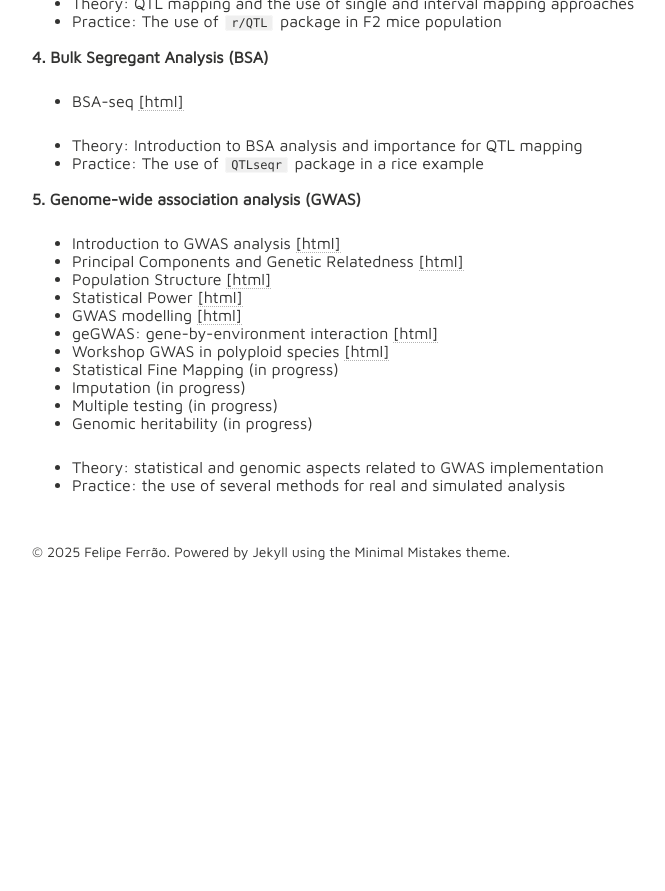
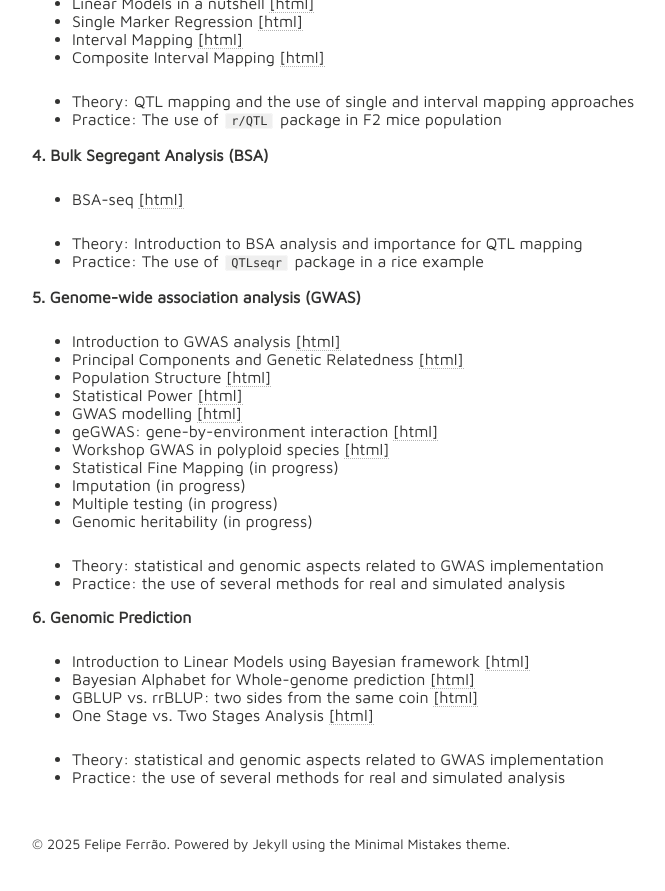
Before and after one commit to lfelipe-ferrao/lfelipe-ferrao.github.io, a Jekyll site: the page built from class/mas/index.md, in a window 1280 px wide and 900 px high, scrolled down 2349 px. Shown: the top 891 px of the window, without its empty margins (288-953 px from the left). Built offline with Jekyll 4.4.1, drawn with Linux system fonts in a browser that asks for light colours; nearby versions of some CDN libraries; our own code applies the rules of GitHub Pages for plain Markdown files; before the commit the page ends 2957 px from its top, so only the background shows below that; some of the changed text lies outside the part shown.

Commit message:
Update index.md

```diff
--- a/class/mas/index.md
+++ b/class/mas/index.md
@@ -97,3 +102,14 @@ It is an attempt to organize and make available to any student the class notes u
 
 - Theory: statistical and genomic aspects related to GWAS implementation
 - Practice: the use of several methods for real and simulated analysis
+
+**6. Genomic Prediction**
+
+- Introduction to Linear Models using Bayesian framework [[html]](https://htmlpreview.github.io/?https://github.com/lfelipe-ferrao/lfelipe-ferrao.github.io/blob/master/class/mas/IntroductionBayesianLinearModels.html)
+- Bayesian Alphabet for Whole-genome prediction [[html]](https://htmlpreview.github.io/?https://github.com/lfelipe-ferrao/lfelipe-ferrao.github.io/blob/master/class/mas/BayesianAlphabet.html)
+- GBLUP vs. rrBLUP: two sides from the same coin [[html]](https://htmlpreview.github.io/?https://github.com/lfelipe-ferrao/lfelipe-ferrao.github.io/blob/master/class/mas/GBLUP_rrBLUP.html)
+- One Stage vs. Two Stages Analysis [[html]](https://htmlpreview.github.io/?https://github.com/lfelipe-ferrao/lfelipe-ferrao.github.io/blob/master/class/mas/OnestagevsTwostage.html)
+
+
+- Theory: statistical and genomic aspects related to GWAS implementation
+- Practice: the use of several methods for real and simulated analysis
```
Also changed, not shown: other parts of class/mas/index.md (+5 -0 lines).
